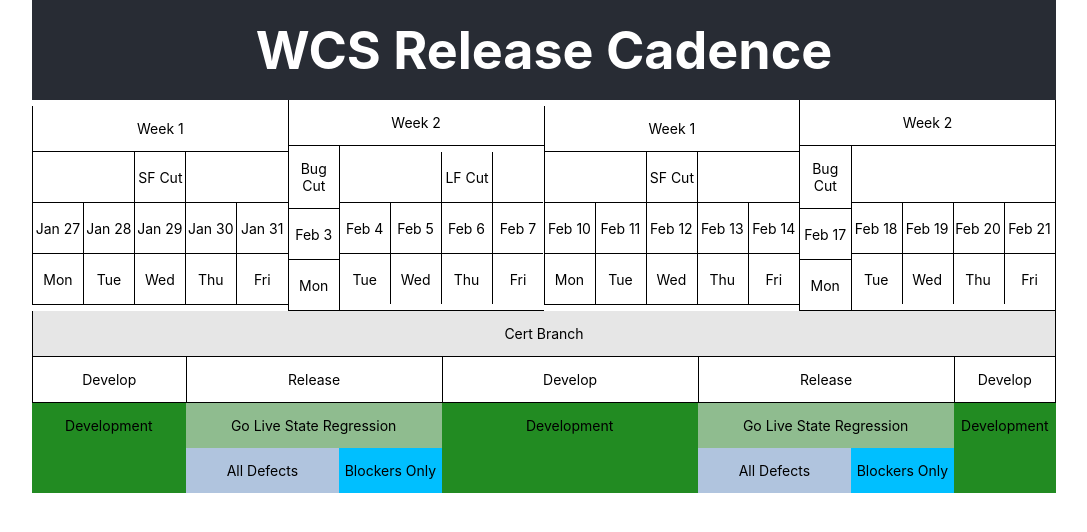
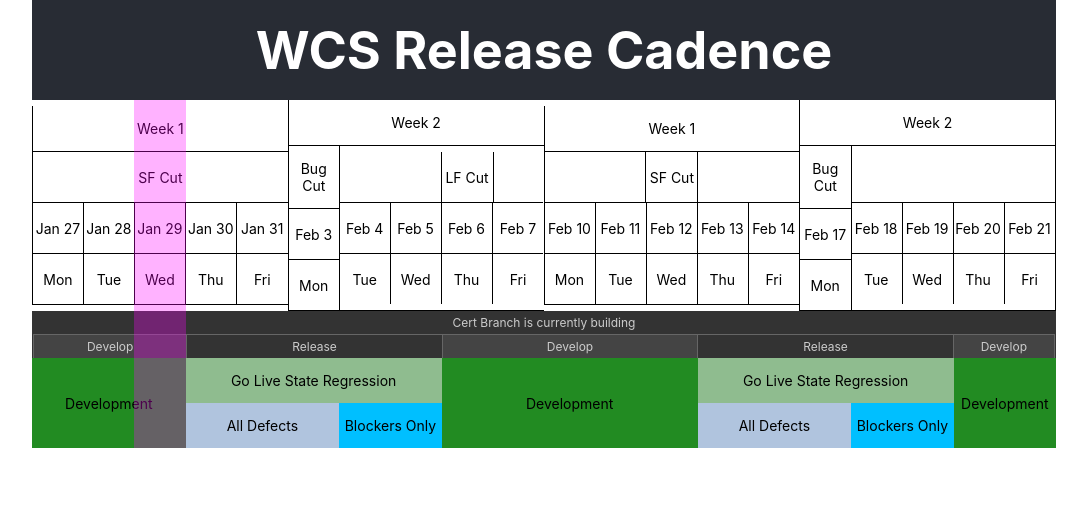
Before and after one commit to drewstewartdesigns/release-cadence, a React (Create React App) app: page / in a window 1280 px wide. Shown: the top 532 px of the page, without its empty margins (96-1183 px from the left). Built offline with nearby package versions, Linux system fonts and the light colour scheme.

Commit message:
Added an active columnb, styles to support it

```diff
--- a/src/App.css
+++ b/src/App.css
@@ -3,6 +3,7 @@
   width: 80%;
   margin: 0 auto;
   font-size: 14px;
+  position: relative;
 }
 
 .App-header {
--- a/src/App.js
+++ b/src/App.js
@@ -1,4 +1,5 @@
 import React, { Component } from 'react';
+import moment from 'moment';
 
 import { WeeksData } from './data/weeks';
 import { CadenceData } from './data/cadence';
@@ -9,10 +10,15 @@ import { Cadence } from './components/cadence/cadence.component';
 import './App.css';
 
 class App extends Component {
+  constructor() {
+    super();
+
+    this.state = {
+      currentDate: moment()
+    };
+}
 
   render() {
-
-
     return (
       <div className="App">
         <header className="App-header">
--- a/src/components/actions/actions.component.jsx
+++ b/src/components/actions/actions.component.jsx
@@ -16,7 +16,7 @@ export const Action = props => (
     <div className='action-container'>
         {props.actions.map(actionObj => (
             <div className={'action-wrapper-' + actionObj.class} key={actionObj.id}>
-            {createActions(actionObj)}
+                { createActions(actionObj) }
             </div>
         ))}
     </div>
--- a/src/components/actions/actions.styles.css
+++ b/src/components/actions/actions.styles.css
@@ -10,6 +10,7 @@
 .action-wrapper-develop {
     background-color: forestgreen;
     width: calc(100% / 20 * 5);
+    justify-content: center;
 }
 .action-wrapper-develop:first-child {
     width: calc(100% / 20 * 3);
--- a/src/components/branch/branch.styles.css
+++ b/src/components/branch/branch.styles.css
@@ -8,6 +8,7 @@
     flex-direction: column;
 }
 .branch-develop {
+    background-color: #444;
     width: calc(100% / 20 * 5);
 }
 .branch-develop:first-child {
@@ -20,15 +21,13 @@
     width: calc(100% / 20 * 5);
 }
 .develop {
-    border-top: 1px solid black;
-    border-left: 1px solid black;
-    border-bottom: 1px solid black;
+    border-top: 1px solid #666;
+    border-left: 1px solid #666;
 }
 .branch-develop:last-child .develop {
-    border-right: 1px solid black;
+    border-right: 1px solid #666;
 }
 .release {
-    border-top: 1px solid black;
-    border-left: 1px solid black;
-    border-bottom: 1px solid black;
+    border-top: 1px solid #666;
+    border-left: 1px solid #666;
 }
--- a/src/components/cadence/cadence.component.jsx
+++ b/src/components/cadence/cadence.component.jsx
@@ -9,10 +9,11 @@ export const Cadence = props => (
         {props.cadence.map(server => (
             <div className={server.class} key={server.id}>
                 <div className='cert-branch'>
-                    <p>{server.name}</p>
+                    <p>{server.name} is currently building</p>
+                    <Branch branches={server.branches} />
                 </div>
 
-                <Branch branches={server.branches} />
+
                 <Action actions={server.actions} />
             </div>
         ))}
--- a/src/components/cadence/cadence.styles.css
+++ b/src/components/cadence/cadence.styles.css
@@ -3,7 +3,12 @@
     flex-direction: column;
 }
 .cert-branch {
-    background-color: #e6e6e6;
-    border-left: 1px solid black;
-    border-right: 1px solid black;
+    background-color: #333;
+    border-left: 1px solid #333;
+    border-right: 1px solid #333;
+    color: #ccc;
 }
+.cert-branch p {
+    margin: 4px 0;
+    font-size: 12px;
+}
--- a/src/components/day/day.component.jsx
+++ b/src/components/day/day.component.jsx
@@ -1,16 +1,13 @@
 import React from 'react';
-//import Moment from 'react-moment';
 import moment from 'moment';
 
 import './day.styles.css';
 
-let currentDate = moment();
+const currentDate = moment();
 const startingDate = currentDate.clone().subtract(currentDate.day(), 'd');// force Sunday of the current week
 let previousDate = null;
 
-const createDate = () => {
-    debugger
-
+const createDate = (day, idx) => {
     let displayDate = startingDate.clone();
     let activeDayClass = '';
 
@@ -23,14 +20,23 @@ const createDate = () => {
     if (currentDate.isSame(displayDate)) activeDayClass = 'active';
 
     let template =  (
-        <>
-        <div className={'day-number ' + activeDayClass}>
-            { displayDate.format('MMM D') }
+        <div className='day-container' key={day.id}>
+            {activeDayClass.length > 0 &&
+                <div className='active-column' data-col-position={idx + 1}></div>
+            }
+            <div className={'day-details ' + (day.details ? 'bordered' : '') + activeDayClass}>
+                { day.details &&
+                    <p>{ day.details }</p>
+                }
+            </div>
+            <div className={'day-number ' + activeDayClass}>
+                { displayDate.format('MMM D') }
+            </div>
+            <div className={'day-name ' + activeDayClass}>
+                { displayDate.format('ddd') }
+            </div>
         </div>
-        <div className={'day-name ' + activeDayClass}>
-            { displayDate.format('ddd') }
-        </div>
-        </>
+
     );
 
     previousDate = displayDate.clone();
@@ -40,17 +46,8 @@ const createDate = () => {
 
 export const Day = props => (
     <div className='day-list'>
-        {props.days.map(day => (
-
-
-            <div className='day-container' key={day.id}>
-                <div className={'day-details ' + (day.details ? 'bordered' : '')}>
-                    { day.details &&
-                        <p>{ day.details }</p>
-                    }
-                </div>
-                { createDate() }
-            </div>
+        {props.days.map((day, idx) => (
+            createDate(day, idx)
         ))}
     </div>
 )
--- a/src/components/day/day.styles.css
+++ b/src/components/day/day.styles.css
@@ -15,7 +15,7 @@
 .day-container:last-child .day-number {
     border-right: none;
 }
-.day-container > div {
+.day-container > div:not(.active-column) {
     align-items: center;
     display: flex;
     justify-content: center;
@@ -36,3 +36,73 @@
     border-top: 1px solid black;
     border-right: 1px solid black;
 }
+
+/* active state */
+.active-column {
+    background-color: rgba(255, 0, 255, .3);
+    position: absolute;
+    top: 100px;
+    left: 0;
+    bottom: 0;
+    width: calc(100% / 20);
+}
+.active-column[data-col-position='1'] {
+    left: 0;
+}
+.active-column[data-col-position='2'] {
+    left: calc(100% / 20);
+}
+.active-column[data-col-position='3'] {
+    left: calc(100% / 20 * 2);
+}
+.active-column[data-col-position='4'] {
+    left: calc(100% / 20 * 3);
+}
+.active-column[data-col-position='5'] {
+    left: calc(100% / 20 * 4);
+}
+.active-column[data-col-position='6'] {
+    left: calc(100% / 20 * 5);
+}
+.active-column[data-col-position='7'] {
+    left: calc(100% / 20 * 6);
+}
+.active-column[data-col-position='8'] {
+    left: calc(100% / 20 * 7);
+}
+.active-column[data-col-position='9'] {
+    left: calc(100% / 20 * 8);
+}
+.active-column[data-col-position='10'] {
+    left: calc(100% / 20 * 9);
+}
+.active-column[data-col-position=11] {
+    left: calc(100% / 20 * 10);
+}
+.active-column[data-col-position='12'] {
+    left: calc(100% / 20 * 11);
+}
+.active-column[data-col-position='13'] {
+    left: calc(100% / 20 * 12);
+}
+.active-column[data-col-position='14'] {
+    left: calc(100% / 20 * 13);
+}
+.active-column[data-col-position='15'] {
+    left: calc(100% / 20 * 14);
+}
+.active-column[data-col-position='16'] {
+    left: calc(100% / 20 * 15);
+}
+.active-column[data-col-position='17'] {
+    left: calc(100% / 20 * 16);
+}
+.active-column[data-col-position='18'] {
+    left: calc(100% / 20 * 17);
+}
+.active-column[data-col-position='19'] {
+    left: calc(100% / 20 * 18);
+}
+.active-column[data-col-position='20'] {
+    left: calc(100% / 20 * 19);
+}
```
